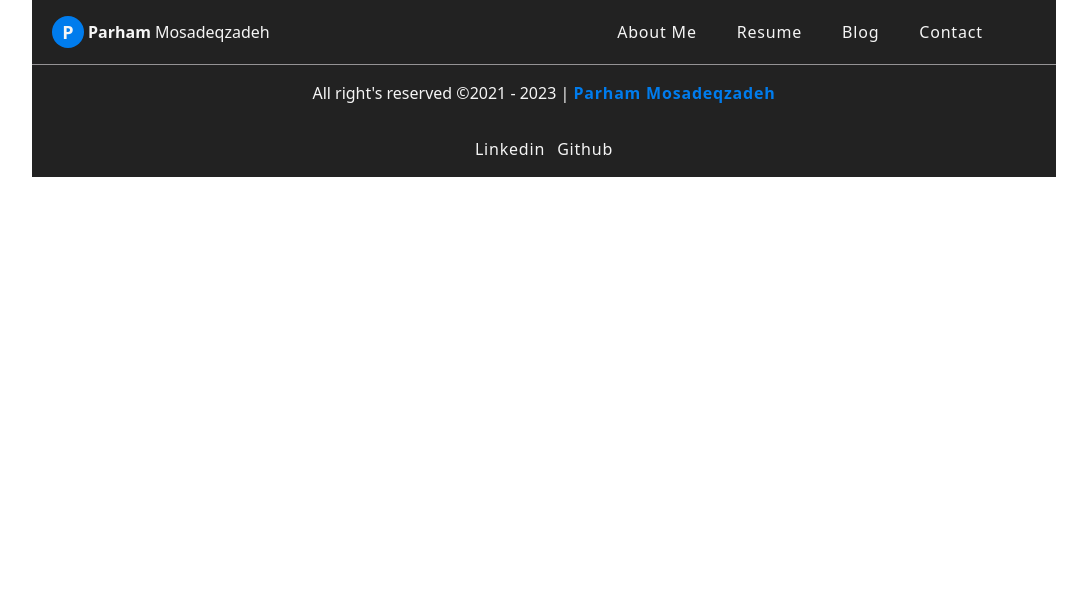
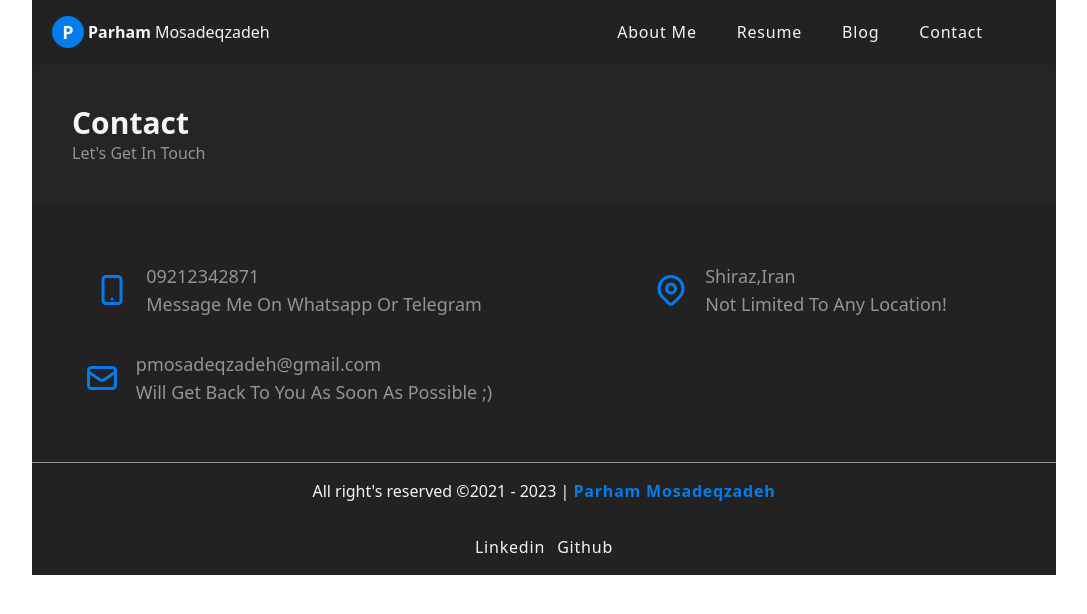
Before and after one commit to parham-mosadeq/parham-cv, a Next.js app: page /contact in a window 1280 px wide. Shown: the top 614 px of the page, without its empty margins (96-1183 px from the left). Built offline with nearby package versions, Linux system fonts and the light colour scheme.

Commit message:
create contact info

```diff
--- a/src/components/layouts/layout.js
+++ b/src/components/layouts/layout.js
@@ -2,7 +2,7 @@ import React from 'react';
 
 const Layout = ({ children }) => {
   return (
-    <main className='w-full px-5 m-0 mx-auto md:max-w-5xl  md:p-0 bg-mainDark'>
+    <main className='min-w-screen px-5 m-0 mx-auto md:max-w-5xl  md:p-0 bg-mainDark'>
       {children}
     </main>
   );
--- a/src/pages/contact/index.js
+++ b/src/pages/contact/index.js
@@ -1,8 +1,60 @@
 import Layout from '@/components/layouts/layout';
+import PageTitle from '@/components/shared/PageTitle';
+import Head from 'next/head';
+import {
+  HiOutlineDeviceMobile,
+  HiOutlineLocationMarker,
+  HiOutlineMail,
+} from 'react-icons/hi';
 
 const ContactPage = () => {
   return (
     <Layout>
+      <Head>
+        <title>Contact</title>
+      </Head>
+      <PageTitle title='contact' sub="let's get in touch" />
+
+      <article
+        className={`grid md:grid-cols-2 items-center content-center w-full h-full py-10`}
+      >
+        {/* phone */}
+        <div className='max-h-44 flex items-center justify-center h-full w-full px-3 py-4'>
+          <HiOutlineDeviceMobile className='text-4xl text-mainBlue mr-4' />
+          <div>
+            <p className='text-lg text-mainGray'>09212342871</p>
+            <p className='text-lg text-mainGray capitalize'>
+              message me on whatsapp or telegram
+            </p>
+          </div>
+        </div>
+
+        <div className='max-h-44 flex items-center justify-center h-full min-w-full px-3 py-4'>
+          <HiOutlineLocationMarker className='text-4xl w-fit text-mainBlue mr-4' />
+          <div>
+            <p className='text-lg text-mainGray'>Shiraz,Iran</p>
+            <p className='text-lg text-mainGray capitalize'>
+              not limited to any location!
+            </p>
+          </div>
+        </div>
+        {/* current loc */}
+        <div className='max-h-44 flex items-center justify-center h-full w-full px-3 py-4'>
+          <HiOutlineMail className='text-4xl text-mainBlue mr-4' />
+          <div>
+            <a
+              href='mailto:pmosadeqzadeh@gmail.com'
+              target='_blank'
+              className='text-lg text-mainGray'
+            >
+              pmosadeqzadeh@gmail.com
+            </a>
+            <p className='text-lg text-mainGray capitalize'>
+              will get back to you as soon as possible ;)
+            </p>
+          </div>
+        </div>
+      </article>
     </Layout>
   );
 };
```
